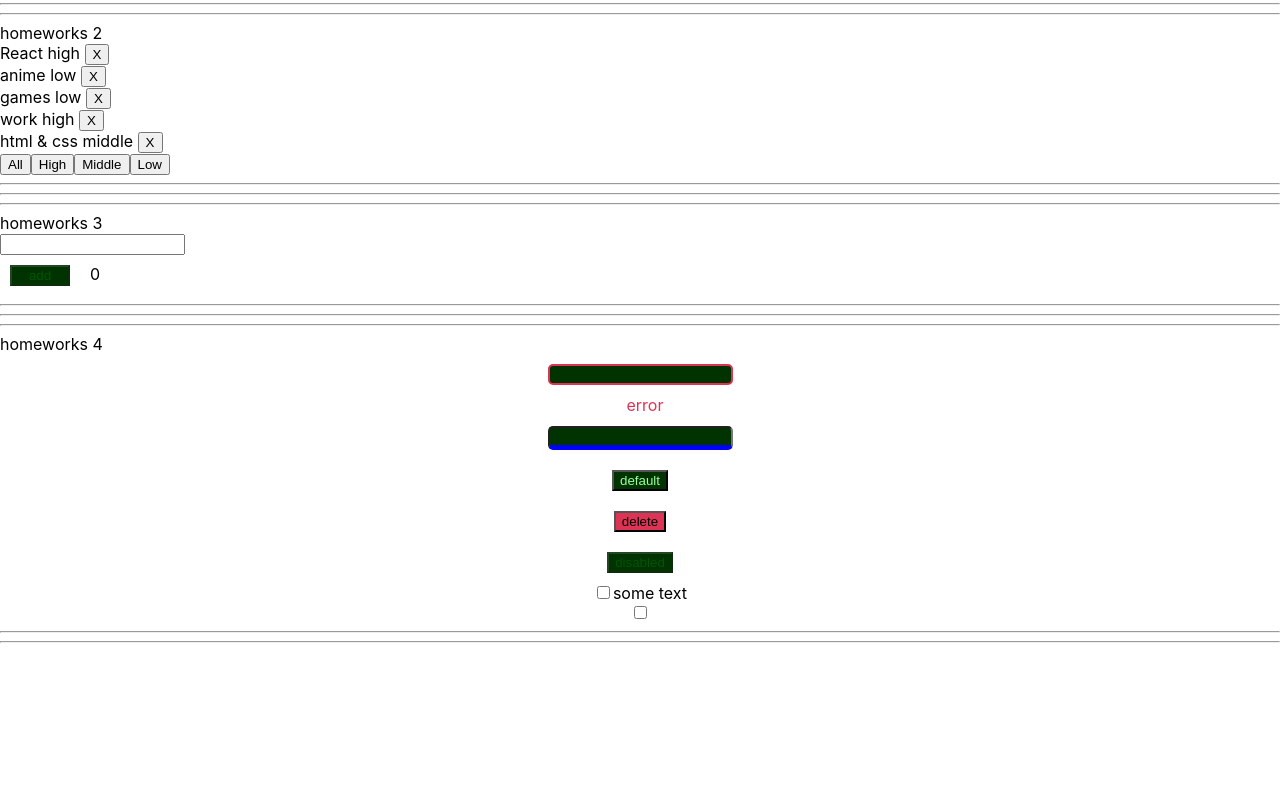
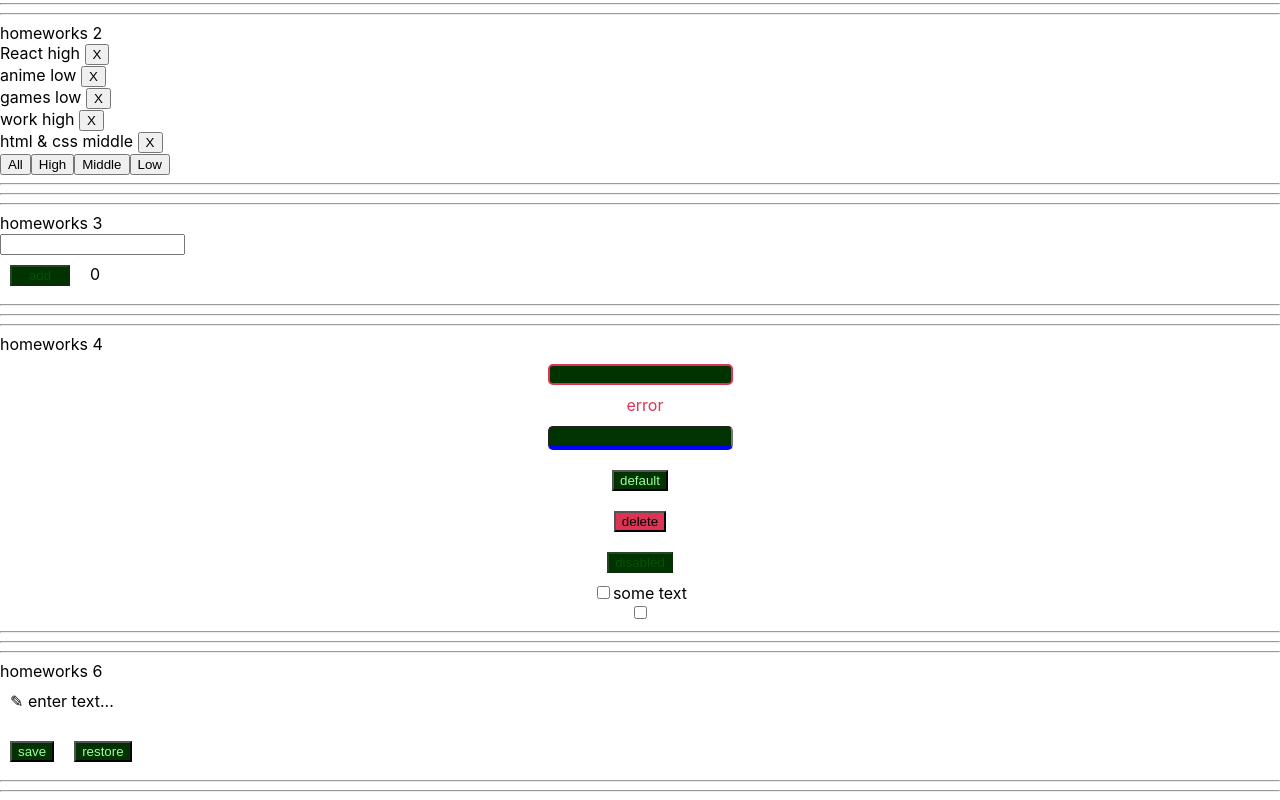
Before and after one commit to PhantomUlysses/simple-react-homeworks, a React (Create React App) app: page /#/pre-junior in a window 1280 px wide. Shown: the part 258-1058 px from the top of the page. Before the commit the page ends 909 px from the top, so only its background shows below. Built offline with nearby package versions, Linux system fonts and the light colour scheme.

Commit message:
сщьзÐcompleted six homework

```diff
--- a/src/p2-homeworks/h5/pages/PreJunior.tsx
+++ b/src/p2-homeworks/h5/pages/PreJunior.tsx
@@ -3,6 +3,7 @@ import HW1 from '../../h1/HW1'
 import HW2 from '../../h2/HW2'
 import HW3 from '../../h3/HW3'
 import HW4 from '../../h4/HW4'
+import HW6 from "../../h6/HW6";
 
 function PreJunior() {
     return (
@@ -11,7 +12,7 @@ function PreJunior() {
             <HW2/>
             <HW3/>
             <HW4/>
-            {/*<HW6/>*/}
+            <HW6/>
 
         </div>
     )
--- a/src/p2-homeworks/h6/HW6.tsx
+++ b/src/p2-homeworks/h6/HW6.tsx
@@ -10,7 +10,8 @@ function HW6() {
         saveState<string>('editable-span-value', value)
     }
     const restore = () => {
-        // setValue()
+        const state = restoreState('editable-span-value', 'editable-span-value');
+        setValue(state);
     }
 
     return (
--- /dev/null
+++ b/src/p2-homeworks/h6/common/c4-SuperEditableSpan/SuperEditableSpan.module.css
@@ -0,0 +1,5 @@
+.span {
+    display: inline-block;
+    height: 30px;
+    padding: 10px;
+}
--- a/src/p2-homeworks/h6/common/c4-SuperEditableSpan/SuperEditableSpan.tsx
+++ b/src/p2-homeworks/h6/common/c4-SuperEditableSpan/SuperEditableSpan.tsx
@@ -1,5 +1,6 @@
 import React, {DetailedHTMLProps, InputHTMLAttributes, HTMLAttributes, useState} from 'react'
 import SuperInputText from '../../../h4/common/c1-SuperInputText/SuperInputText'
+import s from './SuperEditableSpan.module.css';
 
 // тип пропсов обычного инпута
 type DefaultInputPropsType = DetailedHTMLProps<InputHTMLAttributes<HTMLInputElement>, HTMLInputElement>
@@ -31,22 +32,22 @@ const SuperEditableSpan: React.FC<SuperEditableSpanType> = (
     const {children, onDoubleClick, className, ...restSpanProps} = spanProps || {}
 
     const onEnterCallback = () => {
-        // setEditMode() // выключить editMode при нажатии Enter
+        setEditMode(false); // выключить editMode при нажатии Enter
 
         onEnter && onEnter()
     }
     const onBlurCallback = (e: React.FocusEvent<HTMLInputElement>) => {
-        // setEditMode() // выключить editMode при нажатии за пределами инпута
+        setEditMode(false); // выключить editMode при нажатии за пределами инпута
 
         onBlur && onBlur(e)
     }
     const onDoubleClickCallBack = (e: React.MouseEvent<HTMLSpanElement, MouseEvent>) => {
-        // setEditMode() // включить editMode при двойном клике
+        setEditMode(true); // включить editMode при двойном клике
 
         onDoubleClick && onDoubleClick(e)
     }
 
-    const spanClassName = `${'сделать красивый стиль для спана'} ${className}`
+    const spanClassName = `${s.span} ${className}`
 
     return (
         <>
@@ -67,7 +68,7 @@ const SuperEditableSpan: React.FC<SuperEditableSpanType> = (
                         {...restSpanProps}
                     >
                         {/*если нет захардкодженного текста для спана, то значение инпута*/}
-                        {children || restProps.value}
+                        ✎ {children || restProps.value}
                     </span>
                 )
             }
```
